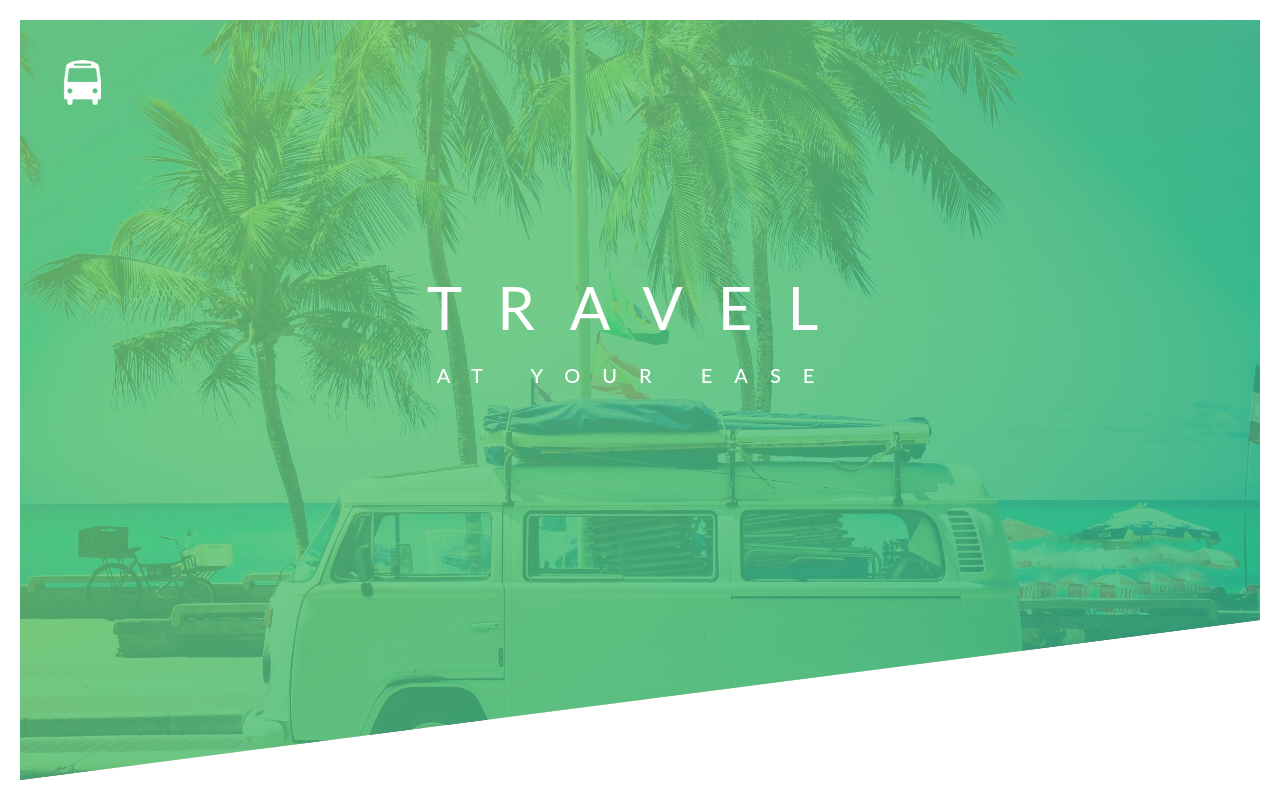
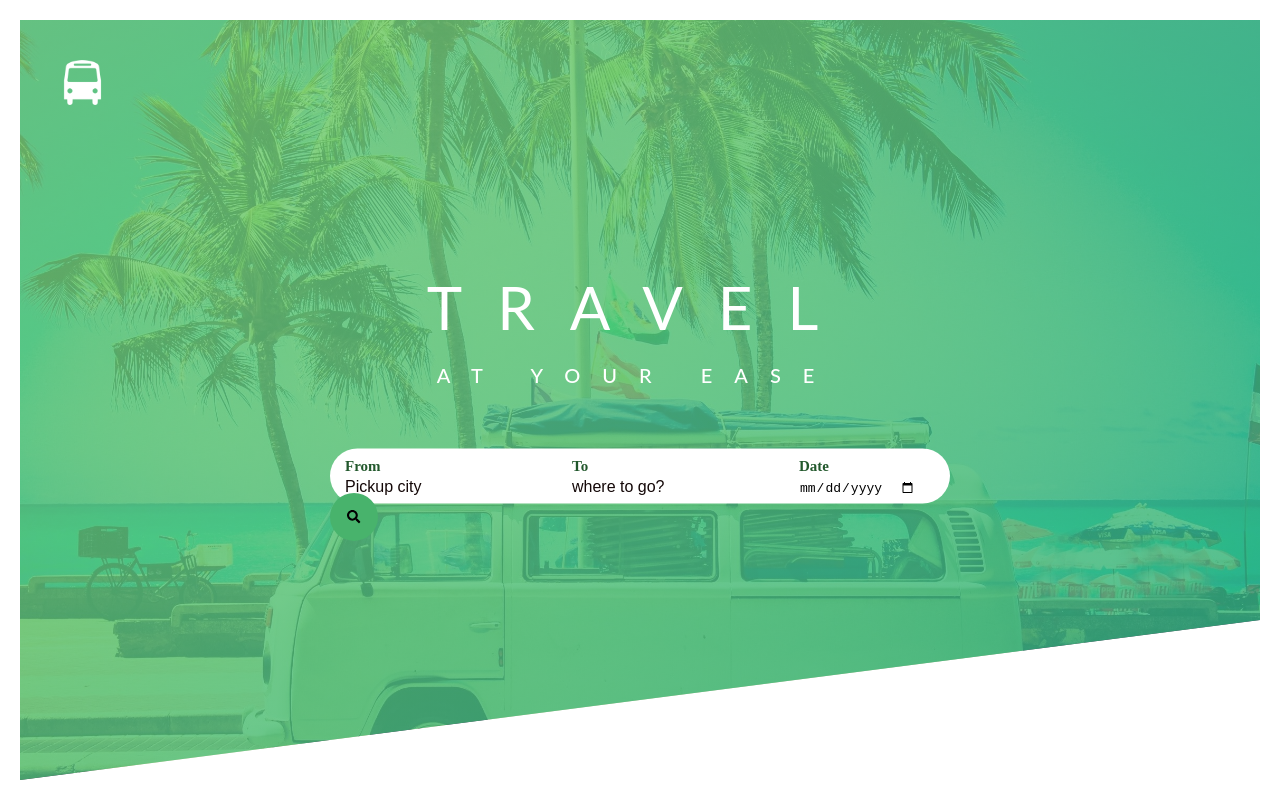
Before and after one commit to Swaraj-Deep/cloneFrontend, a Next.js app: page / in a window 1280 px wide. Built offline with nearby package versions, Linux system fonts and the light colour scheme.

Commit message:
Added search bar in header

```diff
--- a/components/Home/Home.js
+++ b/components/Home/Home.js
@@ -1,4 +1,9 @@
 import styles from "./Home.module.css";
+import { library } from "@fortawesome/fontawesome-svg-core";
+import { FontAwesomeIcon } from "@fortawesome/react-fontawesome";
+
+import { faSearch, faHighlighter } from "@fortawesome/free-solid-svg-icons";
+
 export default function HomePage() {
   return (
     <header className={`${styles.header}`}>
@@ -11,6 +16,31 @@ export default function HomePage() {
           <span className={`${styles.heading_primary_sub}`}>At your ease</span>
         </h1>
       </div>
+      <div className={`${styles.headerSearchBar}`}>
+        <div className={`${styles.headerSearchBarSection}`}>
+          <label className={`${styles.headerSearchBarLabel}`}>From</label>
+          <input
+            placeholder="Pickup city"
+            className={`${styles.headerSearchBarInput}`}
+            type="text"
+          />
+        </div>
+        <div className={`${styles.headerSearchBarSection}`}>
+          <label className={`${styles.headerSearchBarLabel}`}>To</label>
+          <input
+            placeholder="where to go?"
+            className={`${styles.headerSearchBarInput}`}
+            type="text"
+          />
+        </div>
+        <div className={`${styles.headerSearchBarSection}`}>
+          <label className={`${styles.headerSearchBarLabel}`}>Date</label>
+          <input className={`${styles.headerSearchBarInput}`} type="date" />
+        </div>
+        <button className={`${styles.headerSearchBarButton}`}>
+          <FontAwesomeIcon icon={faSearch} />
+        </button>
+      </div>
     </header>
   );
 }
--- a/components/Home/Home.module.css
+++ b/components/Home/Home.module.css
@@ -40,6 +40,8 @@
   font-size: 60px;
   font-weight: 400;
   letter-spacing: 35px;
+  animation: moveInLeft;
+  animation-duration: 2s;
 }
 
 .heading_primary_sub {
@@ -48,4 +50,105 @@
   font-size: 20px;
   font-weight: 500;
   letter-spacing: 22px;
+  animation: moveInRight;
+  animation-duration: 2s;
 }
+
+@keyframes moveInLeft {
+  0% {
+    opacity: 0;
+    transform: translateX(-100px);
+  }
+
+  80% {
+    transform: translateX(10px);
+  }
+
+  100% {
+    opacity: 1;
+    transform: translateX(0);
+  }
+}
+
+@keyframes moveInRight {
+  0% {
+    opacity: 0;
+    transform: translateX(100px);
+  }
+
+  80% {
+    transform: translateX(-10px);
+  }
+
+  100% {
+    opacity: 1;
+    transform: translateX(0);
+  }
+}
+
+.headerSearchBar {
+  position: absolute;
+  top: 60%;
+  left: 50%;
+  transform: translate(-50%, -50%);
+  background-color: #fff;
+  height: 55px;
+  border-radius: 32px;
+  animation-name: moveInTop;
+  animation-duration: 3s;
+}
+
+.headerSearchBarSection {
+  border-radius: 32px;
+  padding: 5px;
+  padding-left: 15px;
+  display: inline-block;
+  height: 100%;
+}
+
+.headerSearchBarSection:hover {
+  background-color: rgb(229, 247, 235);
+}
+
+.headerSearchBarLabel {
+  font-family: serif;
+  font-size: 15px;
+  font-weight: 550;
+  color: rgb(34, 88, 44);
+  display: block;
+  height: 40%;
+}
+
+.headerSearchBarInput {
+  font-size: medium;
+  border: none;
+  outline: none;
+  height: 60%;
+  background-color: inherit;
+}
+
+.headerSearchBarButton {
+  height: 48px;
+  width: 48px;
+  border-radius: 24px;
+  border: none;
+  /* top: 50%; */
+  transform: translateY(-22%);
+  margin-right: 5px;
+  background-color: rgb(72, 179, 108);
+  cursor: pointer;
+}
+
+@keyframes moveInTop {
+  0% {
+    opacity: 0;
+  }
+
+  40% {
+    opacity: 0.5;
+  }
+
+  100% {
+    opacity: 1;
+  }
+}
--- a/package.json
+++ b/package.json
@@ -8,6 +8,11 @@
     "lint": "next lint"
   },
   "dependencies": {
+    "@fortawesome/fontawesome-svg-core": "^1.2.36",
+    "@fortawesome/free-brands-svg-icons": "^5.15.4",
+    "@fortawesome/free-regular-svg-icons": "^5.15.4",
+    "@fortawesome/free-solid-svg-icons": "^5.15.4",
+    "@fortawesome/react-fontawesome": "^0.1.16",
     "next": "^12.0.7",
     "react": "17.0.2",
     "react-dom": "17.0.2"
--- a/styles/global.css
+++ b/styles/global.css
@@ -12,7 +12,7 @@ body {
   padding: 20px;
 }
 ::placeholder {
-  color: darkgray;
+  color: rgb(20, 8, 8);
   font-size: medium;
   opacity: 1;
 }
```
Also changed, not shown: 1 other file (tests, documents, lock files or other folders).
